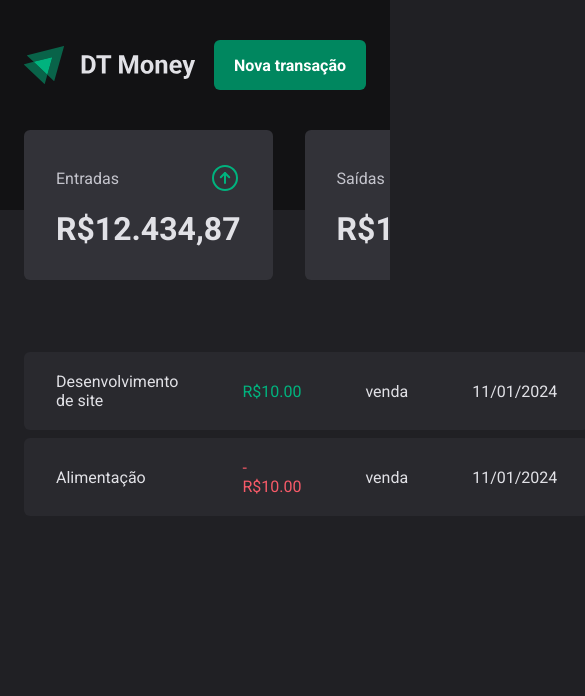
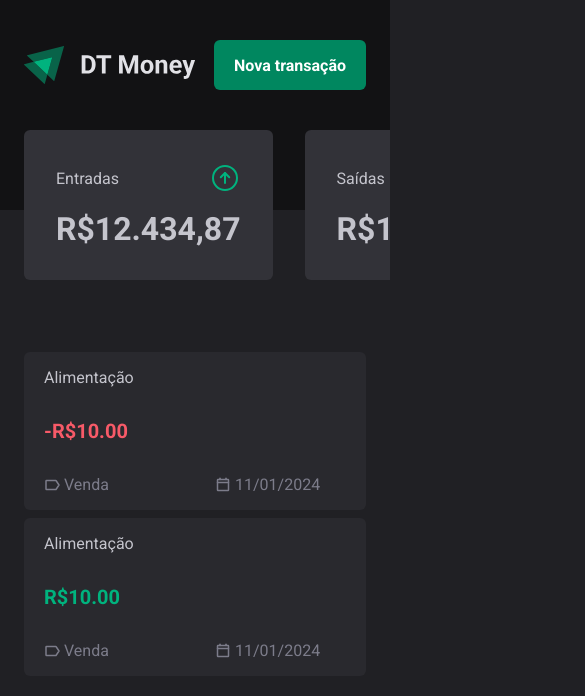
Before and after one commit to melovitor/DT-Money, a React (Vite) app: page / in a window 390 px wide. Shown: the top 696 px of the page, 585 px wide, since content can reach past the window. Built offline with nearby package versions, Linux system fonts and the light colour scheme.

Commit message:
Responsividade: Transactions

```diff
--- a/src/pages/Transactions/index.tsx
+++ b/src/pages/Transactions/index.tsx
@@ -1,6 +1,6 @@
 import { Header } from "../../components/Header";
 import { Summary } from "../../components/Summary";
-import { PriceHighLight, TransactionsContainer, TransactionsTable } from "./styles";
+import { CalendarIcon, PriceHighLight, TagIcon, TransactionsContainer, TransactionsTable } from "./styles";
 
 export function Transactions(){
     return (
@@ -11,17 +11,18 @@ export function Transactions(){
             <TransactionsContainer>
                 <TransactionsTable>
                     <tbody>
+
                         <tr>
-                            <td width='40%'>Desenvolvimento de site</td>
-                            <td><PriceHighLight variant="income">R$10.00</PriceHighLight></td>
-                            <td>venda</td>
-                            <td>11/01/2024</td>
+                            <td>Alimentação</td>
+                            <td><PriceHighLight variant="outcome">-R$10.00</PriceHighLight></td>
+                            <td><TagIcon weight="bold" /> Venda</td>
+                            <td><CalendarIcon  weight="bold" /> 11/01/2024</td>
                         </tr>
                         <tr>
-                            <td width='40%'>Alimentação</td>
-                            <td><PriceHighLight variant="outcome">-R$10.00</PriceHighLight></td>
-                            <td>venda</td>
-                            <td>11/01/2024</td>
+                            <td>Alimentação</td>
+                            <td><PriceHighLight variant="income">R$10.00</PriceHighLight></td>
+                            <td><TagIcon weight="bold" /> Venda</td>
+                            <td><CalendarIcon  weight="bold" /> 11/01/2024</td>
                         </tr>
                     </tbody>
                 </TransactionsTable>
--- a/src/pages/Transactions/styles.ts
+++ b/src/pages/Transactions/styles.ts
@@ -1,3 +1,4 @@
+import { CalendarBlank, TagSimple } from "phosphor-react";
 import styled from "styled-components";
 
 export const TransactionsContainer = styled.main`
@@ -15,11 +16,11 @@ export const TransactionsTable = styled.table`
     margin-top: 1.5rem;
 
     td{
-        position: relative;
         padding: 1.25rem 2rem;
         background-color: ${props => props.theme['gray-700']};
 
         &:first-child {
+            width: 40%;
             border-top-left-radius: 6px;
             border-bottom-left-radius: 6px;
         }
@@ -29,6 +30,43 @@ export const TransactionsTable = styled.table`
             border-bottom-right-radius: 6px;
         }
     }
+
+    @media (max-width: 768px) {
+        td{
+            width: 100%;
+            display: flex;
+            padding: 1rem 1.25rem;
+
+            &:first-child {
+                width: 100%;
+                border-top-left-radius: 6px;
+                border-bottom-left-radius: 0;
+                border-top-right-radius: 6px;
+                border-bottom-right-radius: 0;
+            }
+
+            &:nth-child(3) {
+                width: 50%;
+                float: left;
+                border-bottom-left-radius: 6px;
+                color: ${props => props.theme['gray-500']};
+                align-items: center;
+                gap: 4px;
+            }
+            &:nth-child(4) {
+                width: 50%;
+                border-bottom-right-radius: 6px;
+                border-top-right-radius: 0;
+                color: ${props => props.theme['gray-500']};
+                align-items: center;
+                gap: 4px;
+            }
+
+        }
+
+    }
+
+
 `
 
 interface PriceHighLightProps {
@@ -37,4 +75,25 @@ interface PriceHighLightProps {
 
 export const PriceHighLight = styled.span<PriceHighLightProps>`
     color: ${props => props.variant === 'income' ? props.theme['green-300'] : props.theme['red-300']};
+    font-weight: bold;
+    @media (max-width: 768px) {
+        font-size: 20px;
+    }
 `
+
+export const CalendarIcon = styled(CalendarBlank)`
+    display: none;
+    @media (max-width: 768px) {
+        display: flex;
+        color: ${props => props.theme['gray-500']};
+        size: 16px;
+    }
+`
+export const TagIcon = styled(TagSimple)`
+    display: none;
+    @media (max-width: 768px) {
+        display: flex;
+        color: ${props => props.theme['gray-500']};
+        size: 16px;
+    }
+`
--- a/src/styles/global.ts
+++ b/src/styles/global.ts
@@ -15,7 +15,7 @@ export const GlobalStyle = createGlobalStyle`
 
     body {
         background-color: ${props => props.theme['gray-800']};
-        color:  ${props => props.theme['gray-100']};
+        color:  ${props => props.theme['gray-300']};
         -webkit-font-smoothing: antialiased;
     }
 
```
